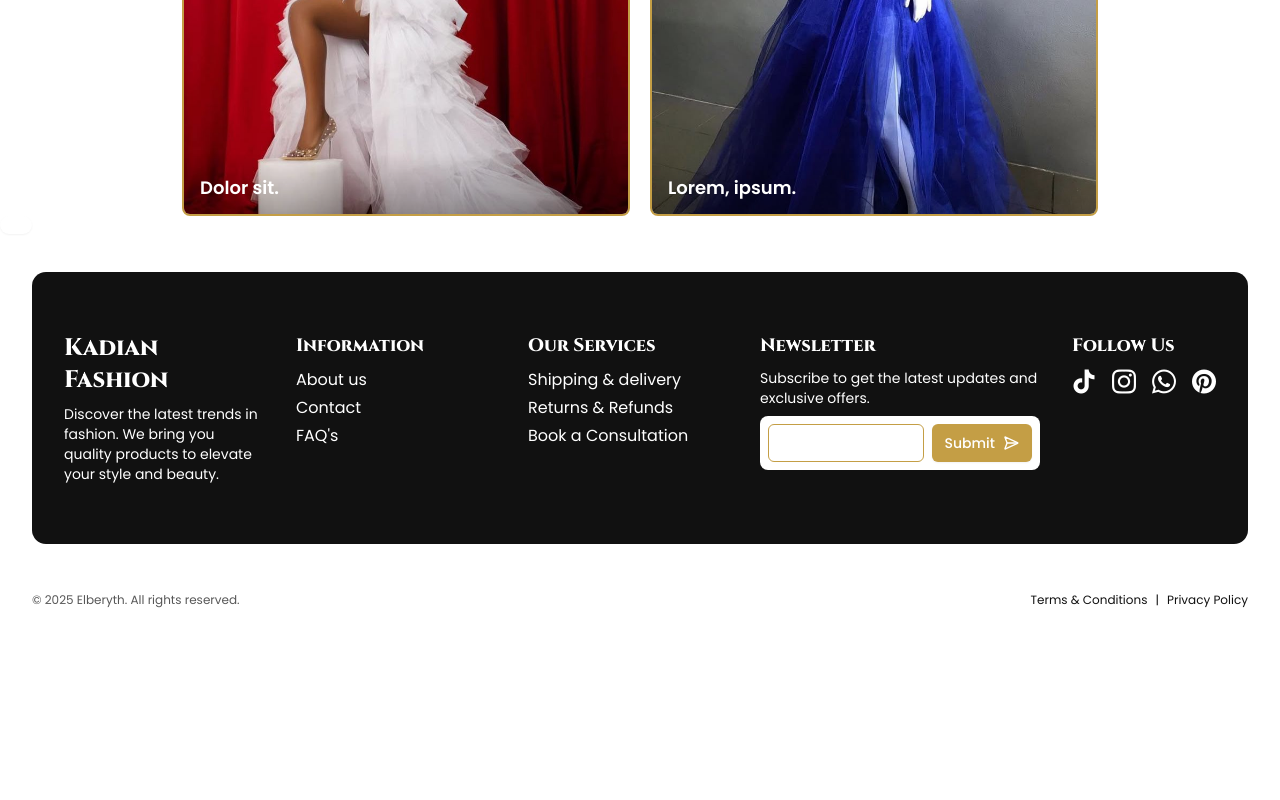
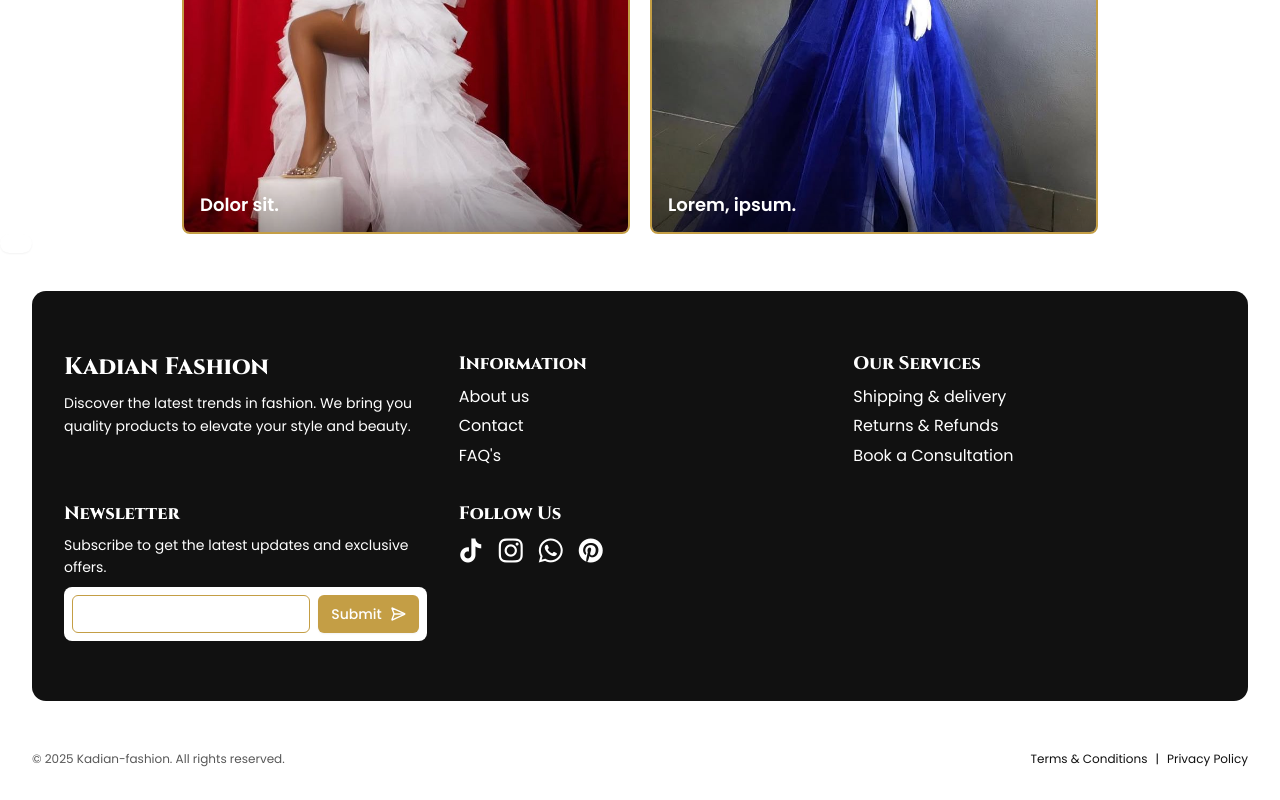
Before and after one commit to 1True-Tech/kadian_client, a Next.js app: page / in a window 1280 px wide. Shown: the part 1880-2680 px from the top of the page. Before the commit the page ends 2520 px from the top, so only its background shows below. Built offline with nearby package versions, Linux system fonts and the light colour scheme; no server answers.

Commit message:
fix: correct eslint error, update import, update: made footer more responsive

```diff
--- a/app/globals.css
+++ b/app/globals.css
@@ -192,6 +192,7 @@
   --radius-xl: calc(var(--radius) + 4px);
 
   --animate-scaleIn: scaleIn 0.5s ease-outout;
+  --animate-bounce-self: bounce-self 0.5s ease-out;
 
   --spacing-sections: var(--spacing-sections);
   --spacing-peers: var(--spacing-peers);
@@ -200,6 +201,11 @@
   --spacing-small: var(--spacing-small);
   --spacing-xtrasmall: var(--spacing-xtrasmall);
   --spacing-medium: var(--spacing-medium);
+
+  --leading-medium: 160%;
+  --leading-xtrasmall: 120%;
+  --leading-small: 140%;
+  --leading-large: 180%;
 }
 
 /* ─── BASE STYLES ──────────────────────────────────────────────────────────── */
@@ -208,6 +214,22 @@
   *::before,
   *::after {
     @apply border-border outline-ring/50;
+  }
+  h1,
+  h2,
+  h3,
+  h4,
+  h5,
+  h6 {
+    @apply leading-small;
+  }
+  b,
+  a,
+  p,
+  i,
+  em,
+  strong {
+    @apply leading-medium;
   }
   * {
     @apply box-border;
@@ -218,5 +240,4 @@
   html {
     @apply w-full;
   }
-
 }
--- a/assets/css/animations.css
+++ b/assets/css/animations.css
@@ -8,3 +8,24 @@
 		transform: scale(1);
 	}
 }
+@keyframes bounce-self {
+  0% {
+    transform: scale(1);
+  }
+  20% {
+    /* vertical squeeze */
+    transform: scaleY(0.8);
+  }
+  40% {
+    /* horizontal squeeze */
+    transform: scaleX(0.8);
+  }
+  60% {
+    /* both axes expand (“pop”) */
+    transform: scale(1.2);
+  }
+  100% {
+    /* back to normal */
+    transform: scale(1);
+  }
+}
--- a/assets/css/hoverStyles.css
+++ b/assets/css/hoverStyles.css
@@ -36,14 +36,23 @@
 }
 
 .header-nav-list-item .header-nav-list-item-link:active,
-.header-nav-list-item-nested-link:active {
+.header-nav-list-item-nested-link:active,
+.footer-nav-list-item .footer-nav-list-item-link:active {
   @apply before:w-full;
 }
 .header-nav-list-item:hover .header-nav-list-item-link,
-.header-nav-list-item-nested-link:hover {
+.header-nav-list-item-nested-link:hover,
+.footer-nav-list-item:hover .footer-nav-list-item-link {
   @apply before:w-full;
 }
 .header-nav-list-item .header-nav-list-item-link,
-.header-nav-list-item-nested-link {
+.header-nav-list-item-nested-link,
+.footer-nav-list-item .footer-nav-list-item-link {
   @apply before:w-0 before:h-[1px] before:duration-300 before:left-1/2 before:bg-accent before:-translate-x-1/2 relative before:absolute before:top-[calc(100%+2px)];
 }
+
+
+.footer-nav-list-item:hover .footer-nav-list-item-link-icon{
+  @apply text-accent animate-bounce-self inline-block;
+  transform-origin: center;
+}
--- a/components/feautures/footer/index.tsx
+++ b/components/feautures/footer/index.tsx
@@ -1,16 +1,15 @@
 import { Button } from "@/components/ui/button";
 import { Input } from "@/components/ui/input";
-import { InstagramIcon, SendHorizontalIcon } from "lucide-react";
+import { SendHorizontalIcon } from "lucide-react";
 import Link from "next/link";
 
-type Props = {};
 
-export default function Footer({}: Props) {
+export default function Footer() {
   return (
     <footer className="px-4 sm:px-8 py-8">
-      <div className="max-w-7xl text-primary-foreground bg-primary dark:bg-secondary rounded-xl py-sections px-container mx-auto flex flex-col md:flex-row md:gap-container md:flex-wrap justify-between md:justify-evenly gap-peers">
+      <div className="max-w-7xl text-primary-foreground bg-primary dark:bg-secondary rounded-xl py-sections px-container mx-auto flex flex-col md:grid gap-container md:grid-cols-[repeat(auto-fit,_minmax(18rem,_1fr))] justify-between">
         {/* Company Info */}
-        <div className="flex flex-col gap-small max-w-md basis-50">
+        <div className="flex flex-col gap-small max-w-md">
           <h2 className="text-2xl font-extrabold font-cinzel">Kadian Fashion</h2>
           <p className="text-sm">
             Discover the latest trends in fashion. We bring you quality products
@@ -18,48 +17,48 @@ export default function Footer({}: Props) {
           </p>
         </div>
         {/* Navigation */}
-        <nav className="flex flex-col gap-small min-w-44 basis-50">
+        <nav className="flex flex-col gap-small min-w-44">
           <h3 className="text-lg font-extrabold font-cinzel">Information</h3>
           <ul className="flex flex-col gap-xtrasmall">
-            <li>
-              <Link href="/" className="hover:underline">
+            <li className="footer-nav-list-item">
+              <Link href="/" className="footer-nav-list-item-link">
                 About us
               </Link>
             </li>
-            <li>
-              <Link href="/shop" className="hover:underline">
+            <li className="footer-nav-list-item">
+              <Link href="/shop" className="footer-nav-list-item-link">
                 Contact
               </Link>
             </li>
-            <li>
-              <Link href="/about" className="hover:underline">
+            <li className="footer-nav-list-item">
+              <Link href="/about" className="footer-nav-list-item-link">
                 FAQ&apos;s
               </Link>
             </li>
           </ul>
         </nav>
-        <nav className="flex flex-col gap-small min-w-44 basis-50">
+        <nav className="flex flex-col gap-small min-w-44">
           <h3 className="text-lg font-extrabold font-cinzel">Our Services</h3>
           <ul className="flex flex-col gap-xtrasmall">
-            <li>
-              <Link href="/" className="hover:underline">
+            <li className="footer-nav-list-item">
+              <Link href="/" className="footer-nav-list-item-link">
                 Shipping & delivery
               </Link>
             </li>
-            <li>
-              <Link href="/shop" className="hover:underline">
+            <li className="footer-nav-list-item">
+              <Link href="/shop" className="footer-nav-list-item-link">
                 Returns & Refunds
               </Link>
             </li>
-            <li>
-              <Link href="/about" className="hover:underline">
+            <li className="footer-nav-list-item">
+              <Link href="/about" className="footer-nav-list-item-link">
                 Book a Consultation
               </Link>
             </li>
           </ul>
         </nav>
         {/* Newsletter Signup */}
-        <div className="flex flex-col gap-small basis-70">
+        <div className="flex flex-col gap-small">
           <h3 className="text-lg font-extrabold font-cinzel">Newsletter</h3>
           <p className="text-sm">
             Subscribe to get the latest updates and exclusive offers.
@@ -84,24 +83,24 @@ export default function Footer({}: Props) {
         {/* Socials */}
         <div className="flex flex-col gap-small">
           <h3 className="text-lg font-extrabold font-cinzel">Follow Us</h3>
-          <ul className="flex gap-4 text-2xl">
-            <li>
-              <a href="#">
+          <ul className="flex gap-peers text-2xl">
+            <li className="footer-nav-list-item">
+              <a href="#" className="footer-nav-list-item-link-icon duration-300">
                 <i className="pi pi-tiktok"></i>
               </a>
             </li>
-            <li>
-              <a href="#">
+            <li className="footer-nav-list-item">
+              <a href="#" className="footer-nav-list-item-link-icon duration-300">
                 <i className="pi pi-instagram"></i>
               </a>
             </li>
-            <li>
-              <a href="#">
+            <li className="footer-nav-list-item">
+              <a href="#" className="footer-nav-list-item-link-icon duration-300">
                 <i className="pi pi-whatsapp"></i>
               </a>
             </li>
-            <li>
-              <a href="#">
+            <li className="footer-nav-list-item">
+              <a href="#" className="footer-nav-list-item-link-icon duration-300">
                 <i className="pi pi-pinterest"></i>
               </a>
             </li>
@@ -110,7 +109,7 @@ export default function Footer({}: Props) {
       </div>
       {/* Bottom Footer Links */}
       <div className="mt-8 text-foreground pt-4 text-center text-xs flex flex-col-reverse min-[498px]:flex-row gap-small items-center justify-between">
-        <p className="text-xs opacity-70">&copy; 2025 Elberyth. All rights reserved.</p>
+        <p className="text-xs opacity-70">&copy; 2025 Kadian-fashion. All rights reserved.</p>
 
         <p className="flex items-center justify-center gap-small">
           <a href="#" className="hover:underline">
```
